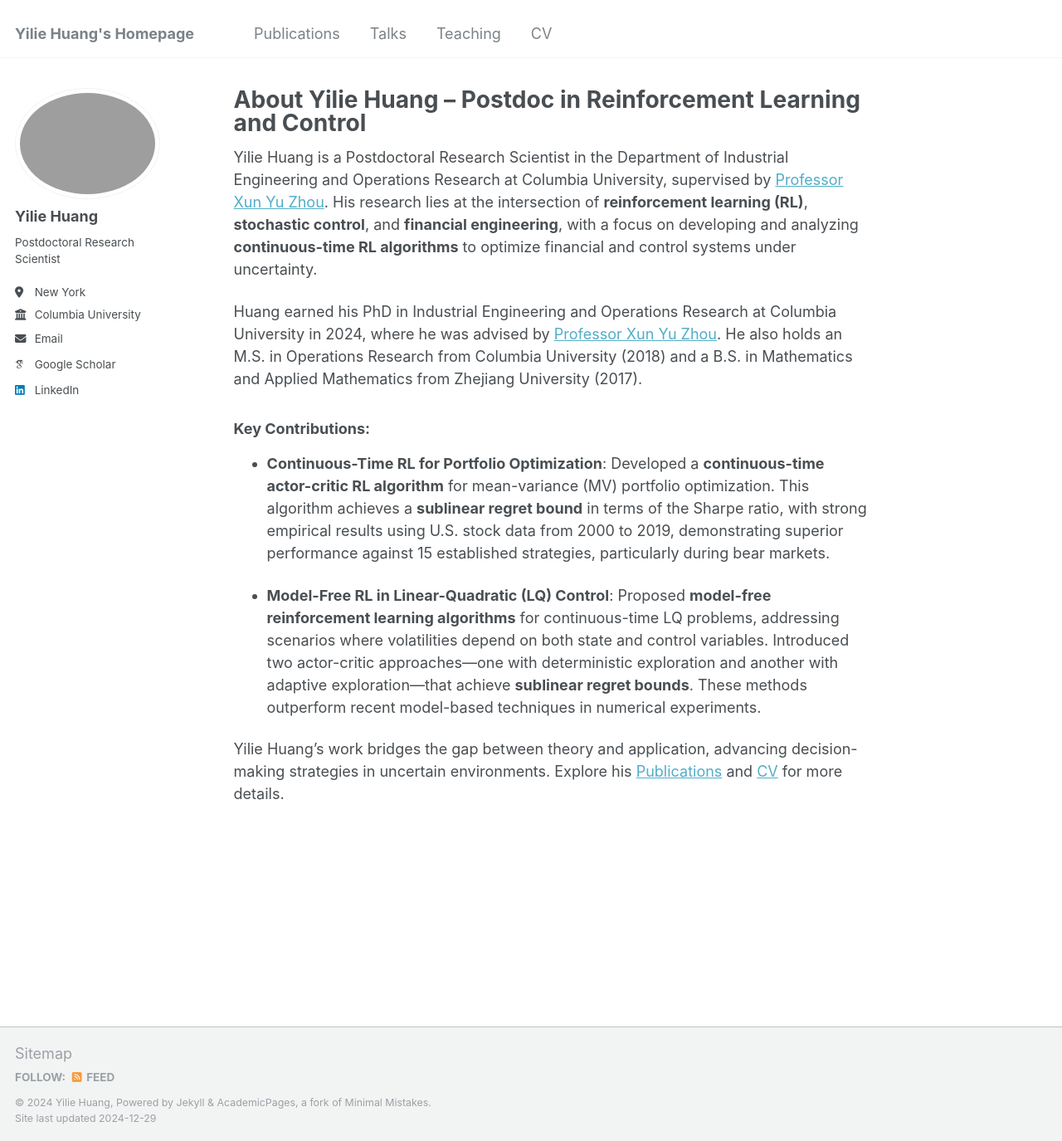
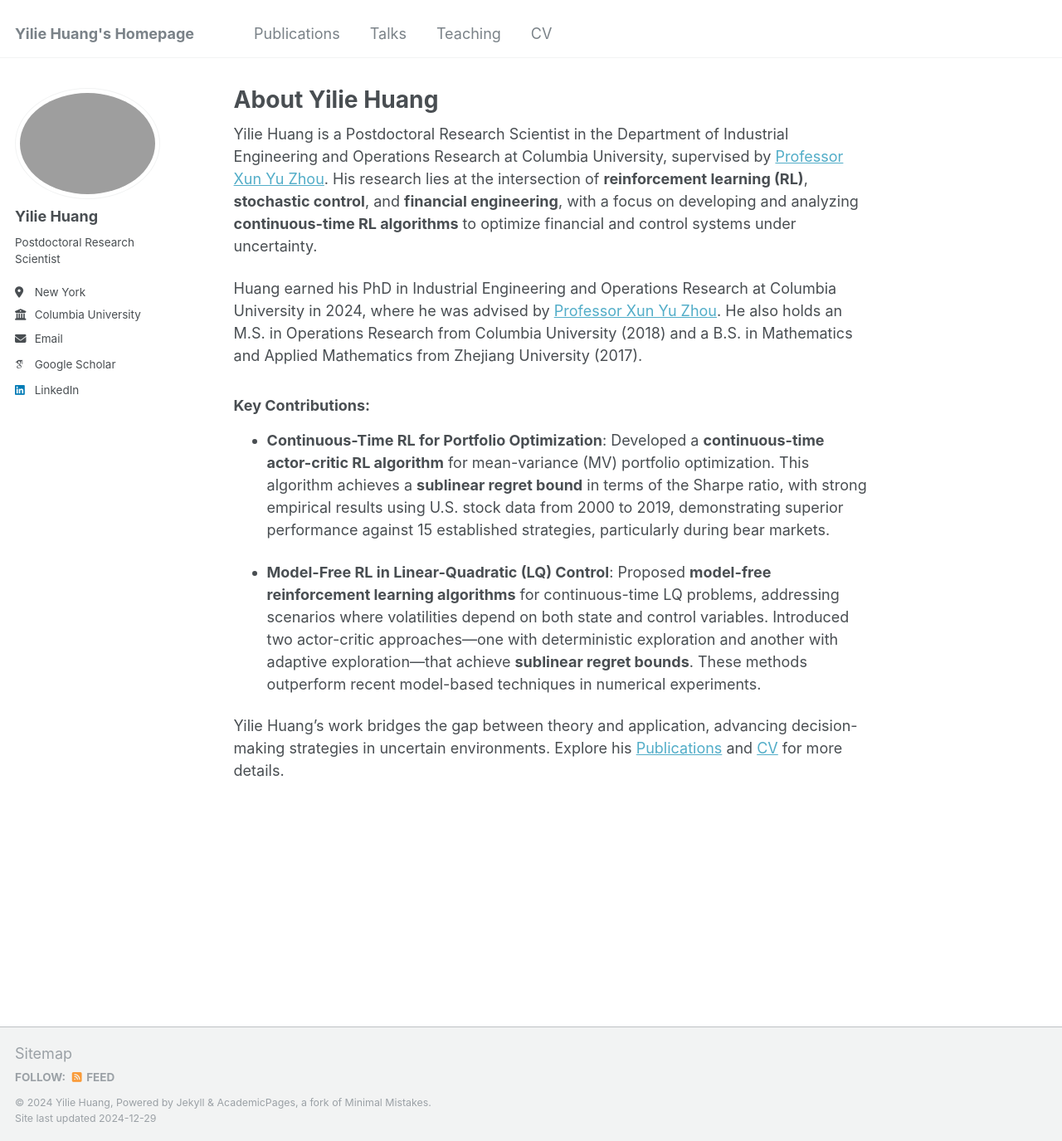
Before and after one commit to yiliehuang/yiliehuang.github.io, a Jekyll site: the page built from _pages/about.md, in a window 1280 px wide and 1375 px high. Shown: the whole window at 83% size. Built offline with Jekyll 4.4.1, drawn with Linux system fonts in a browser that asks for light colours; some web fonts are replaced.

Commit message:
Update about.md

```diff
--- a/_pages/about.md
+++ b/_pages/about.md
@@ -1,6 +1,6 @@
 ---
 permalink: /
-title: "About Yilie Huang – Postdoc in Reinforcement Learning and Control"
+title: "About Yilie Huang"
 author_profile: true
 redirect_from:
   - /about/
```
